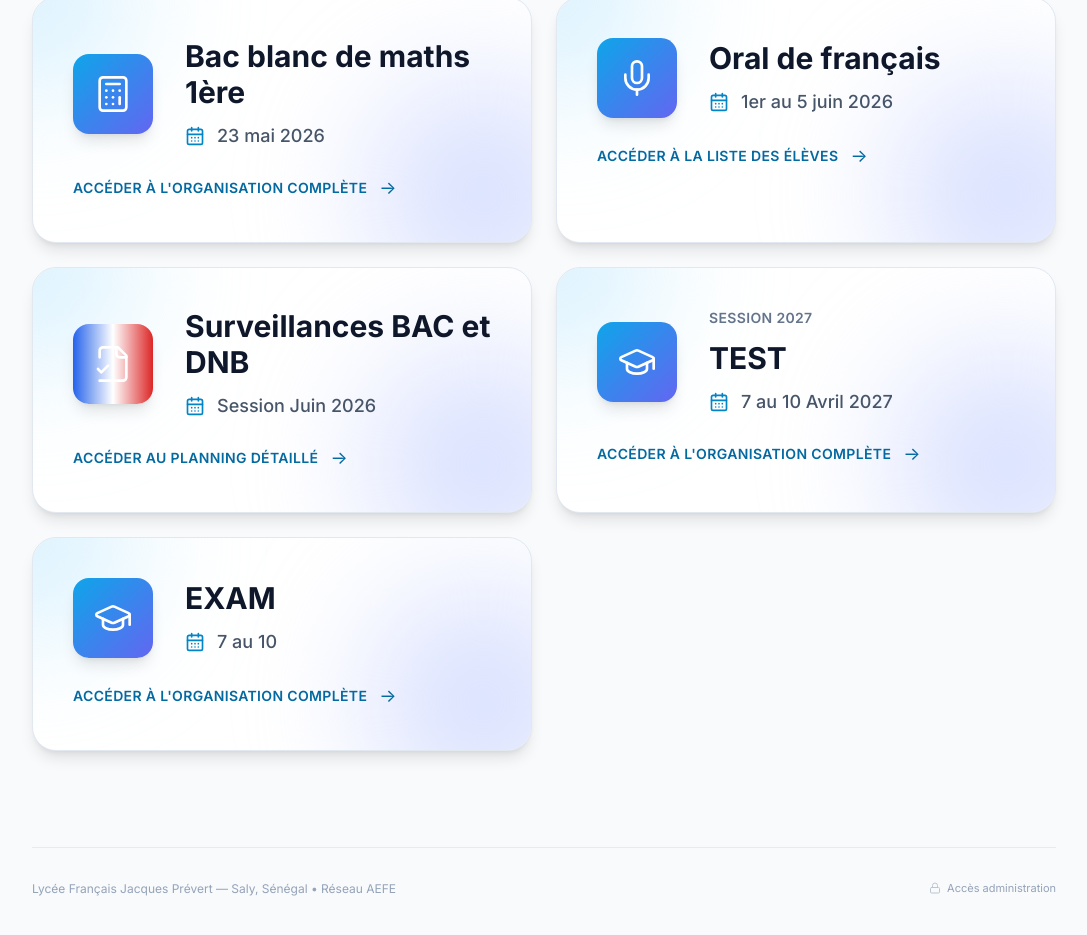
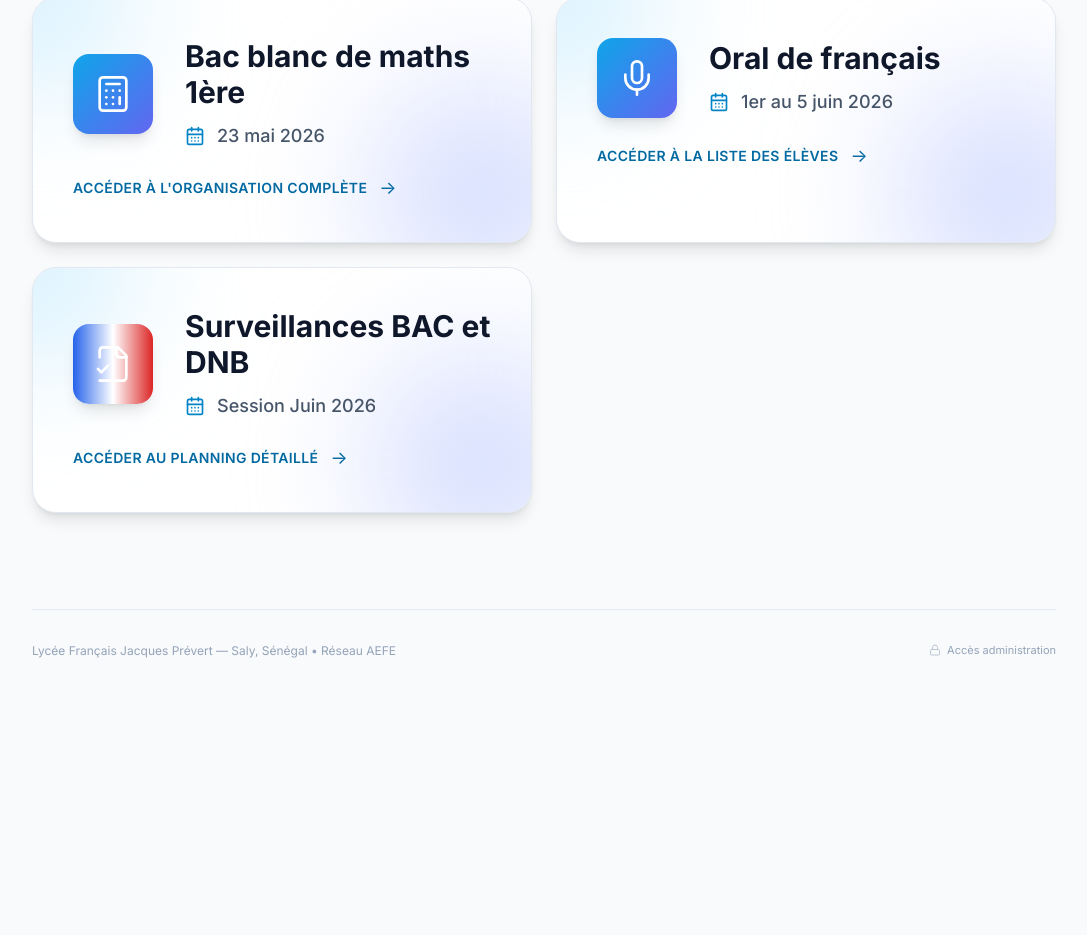
Before and after one commit to informatique-cmd/examens_blanc_lfjp, a React (Vite) app: page / in a window 1280 px wide. Shown: the part 1631-2566 px from the top of the page, without its empty margins (96-1183 px from the left). After the commit the page ends 2331 px from the top, so only its background shows below. Built offline with nearby package versions, Linux system fonts and the light colour scheme.

Commit message:
Mise à jour des programmations d'examens LFJP (28/10/2026)

```diff
--- a/src/features/home/constants.ts
+++ b/src/features/home/constants.ts
@@ -1,4 +1,4 @@
-// Fichier généré automatiquement par le CMS LFJP le 25/09/2026 à 11:03:25
+// Fichier généré automatiquement par le CMS LFJP le 28/10/2026 à 19:31:47
 // Ce fichier est déployé automatiquement sur Vercel lors de chaque commit GitHub.
 
 export const HOME_PAGE_CONTENT = {
@@ -31,7 +31,7 @@ export const HOME_CALLOUT_ENTRIES: HomeCalloutEntry[] = [
     "to": "/examens-blancs",
     "iconLabel": "Accéder à Baccalauréat blanc 1ère et Terminale",
     "subtitle": "",
-    "title": "Baccalauréat blanc 1ère et Terminale",
+    "title": "Baccalauréat blanc 1ère et Terminales",
     "dateLabel": "10, 11 et 12 décembre 2025",
     "date": "2025-12-10",
     "footerLabel": "Accéder à l'organisation complète",
@@ -136,25 +136,5 @@ export const HOME_CALLOUT_ENTRIES: HomeCalloutEntry[] = [
     "date": "2026-06-08",
     "footerLabel": "Accéder au planning détaillé",
     "category": "surveillance"
-  },
-  {
-    "to": "/examens-blancs",
-    "iconLabel": "Accéder à TEST",
-    "subtitle": "Session 2027",
-    "title": "TEST",
-    "dateLabel": "7 au 10 Avril 2027",
-    "date": "2026-04-07",
-    "footerLabel": "Accéder à l'organisation complète",
-    "category": "general"
-  },
-  {
-    "to": "/examens-blancs",
-    "iconLabel": "Accéder à EXAM",
-    "subtitle": "",
-    "title": "EXAM",
-    "dateLabel": "7 au 10",
-    "date": "2026-04-07",
-    "footerLabel": "Accéder à l'organisation complète",
-    "category": "general"
   }
 ];
```
Also changed, not shown: public/cms-data.json (+6 -32 lines).
